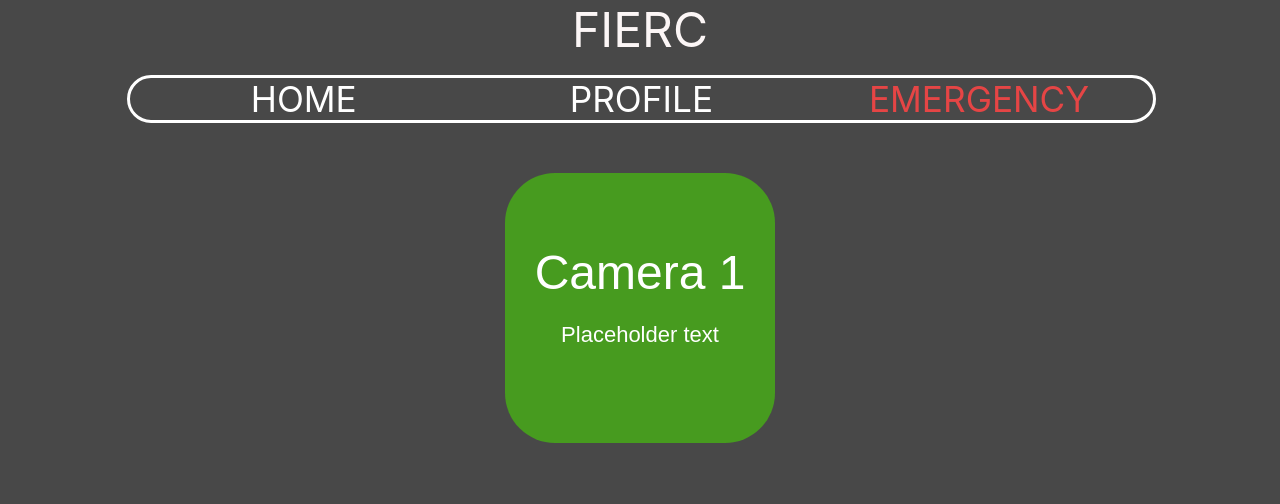
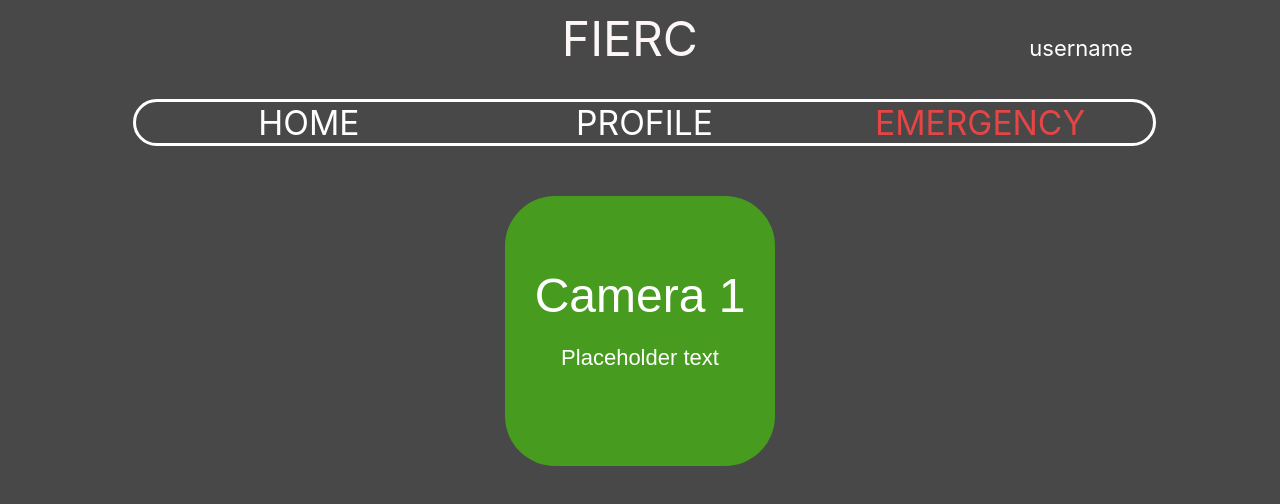
Before and after one commit to supraditya/Fierc, a React (Create React App) app: page / in a window 1280 px wide. Shown: the top 504 px of the page. Built offline with nearby package versions, Linux system fonts and the light colour scheme.

Commit message:
Added flexbox to site title and username display

```diff
--- a/src/App.js
+++ b/src/App.js
@@ -9,7 +9,10 @@ function App() {
   return (
     <BrowserRouter>
       <div className="App">
-        <p className="Site-title">FIERC</p>
+        <div className="head-container">
+          <p className="site-title">FIERC</p>
+          <p className="site-username">username</p>
+        </div>
         <Navbar/>
         <Route exact path='/' component={Home}/>
         <Route path='/profile' component={Profile}/>
--- a/src/stylesheets/App.css
+++ b/src/stylesheets/App.css
@@ -1,9 +1,9 @@
-.Site-title
+.site-title
 {
     text-align: center;
     font-size: 48px;
     color: #FCF6F6;
-    margin-top: 1%;
+    margin-top: 1% !important;
     margin-bottom:0.5% !important;
     width: 33%;
     margin: auto;
@@ -18,3 +18,17 @@ body
     /* height: 80px !important; */
     text-align: center;
 }
+.head-container
+{
+    display: flex;
+    flex-direction: row;
+    flex-wrap: nowrap;
+    align-items: baseline;
+    align-content: center;
+    margin-right: 11.5%;
+    margin-left: 18%;
+}
+.site-username
+{
+    color: #fff;
+}
--- a/src/stylesheets/Navbar.module.css
+++ b/src/stylesheets/Navbar.module.css
@@ -6,7 +6,7 @@
 }
 .list a
 {
-    font-size: 2.2em !important;
+    font-size: 2.1em !important;
     text-decoration: none;
     color: #FFF;
     width: 33%;
@@ -23,7 +23,7 @@
     border-radius: 50px;
     border-color: #FFF;
     border-style: solid;
-    margin-left: 7%;
+    margin-left: 7.5%;
     margin-right: 10%;
     margin-bottom: 4%;
 }
```
